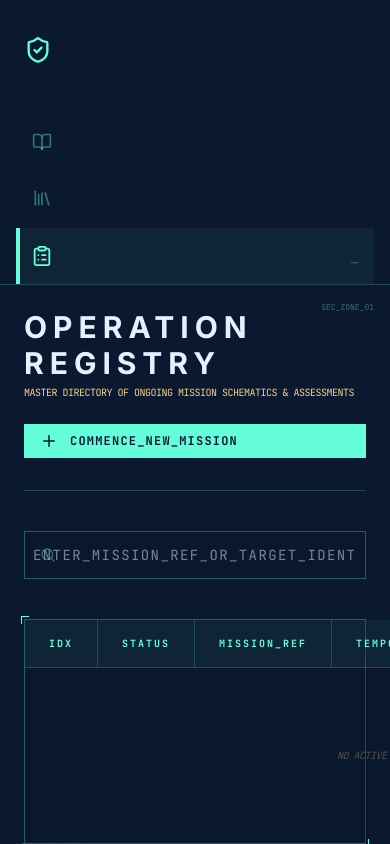
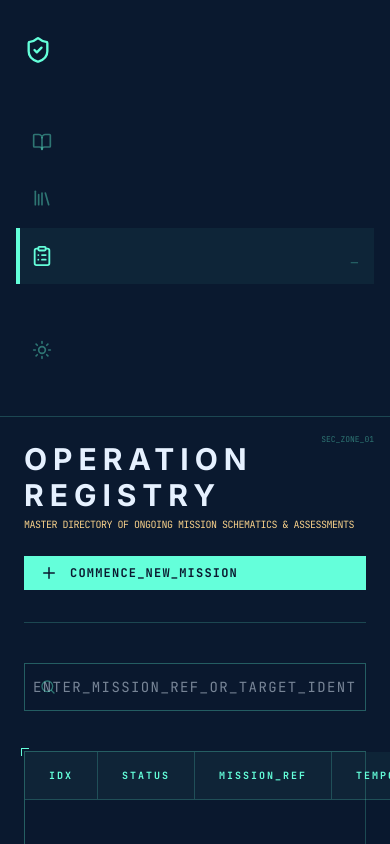
Before and after one commit to Small-Tools-and-Solutions/AI-Testing-Toolkit, a React (Vite) app: page / in a window 390 px wide. Shown: the top 844 px of the page. Built offline with nearby package versions, Linux system fonts and the light colour scheme.

Commit message:
feat: add light and dark theme support
Implement theme toggling with persistent storage and update color palettes to use CSS variables for dynamic switching.

```diff
--- a/src/App.tsx
+++ b/src/App.tsx
@@ -10,7 +10,7 @@ import TestPackEditor from './components/TestPackEditor';
 import TestExecution from './components/TestExecution';
 import TestLibrary from './components/TestLibrary';
 import ReportView from './components/ReportView';
-import { BookOpen, ClipboardList, Library, ShieldCheck, Pin, PinOff } from 'lucide-react';
+import { BookOpen, ClipboardList, Library, ShieldCheck, Pin, PinOff, Sun, Moon } from 'lucide-react';
 import { MemoryStoreProvider } from './lib/memoryStore';
 
 type View = 'guide' | 'missions' | 'library';
@@ -24,6 +24,18 @@ export default function App() {
 }
 
 function AppContent() {
+  const [theme, setTheme] = useState<'dark' | 'light'>(() => {
+    if (typeof window !== 'undefined') {
+      return (localStorage.getItem('theme') as 'dark' | 'light') || 'dark';
+    }
+    return 'dark';
+  });
+
+  useEffect(() => {
+    document.documentElement.setAttribute('data-theme', theme);
+    localStorage.setItem('theme', theme);
+  }, [theme]);
+
   const [currentView, setCurrentView] = useState<View>('missions');
   const [isSidebarPinned, setIsSidebarPinned] = useState(false);
   const [activePackId, setActivePackId] = useState<string | null>(null);
@@ -128,6 +140,23 @@ function AppContent() {
             label="MISSIONS"
           />
         </nav>
+
+        <div className="mt-auto px-4 pb-10">
+          <button
+            onClick={() => setTheme(theme === 'dark' ? 'light' : 'dark')}
+            className={`
+              w-full p-4 flex items-center gap-6 transition-all relative group/theme transition-colors
+              text-blueprint-line-solid/40 hover:text-blueprint-line-solid hover:bg-blueprint-line-solid/5
+            `}
+          >
+            <div className="shrink-0">
+              {theme === 'dark' ? <Sun size={20} /> : <Moon size={20} />}
+            </div>
+            <span className={`text-[11px] font-mono font-bold tracking-[0.2em] uppercase transition-opacity duration-300 ${isSidebarPinned ? 'opacity-100' : 'opacity-0 lg:group-hover:opacity-100'}`}>
+              {theme === 'dark' ? 'LIGHT_MODE' : 'DARK_MODE'}
+            </span>
+          </button>
+        </div>
       </aside>
 
       {/* Main Schematic Area */}
--- a/src/components/ReportView.tsx
+++ b/src/components/ReportView.tsx
@@ -37,9 +37,9 @@ export default function ReportView({ id, onClose }: ReportViewProps) {
   const pending = cases.filter(c => c.result === 'NOT TESTED').length;
 
   const chartData = [
-    { name: 'PASS', value: passed, color: '#50fa7b' },
-    { name: 'FAIL', value: failed, color: '#ff5555' },
-    { name: 'PENDING', value: pending, color: '#f7d08a' },
+    { name: 'PASS', value: passed, color: 'var(--blueprint-success)' },
+    { name: 'FAIL', value: failed, color: 'var(--blueprint-error)' },
+    { name: 'PENDING', value: pending, color: 'var(--blueprint-accent)' },
   ];
 
   const exportCSV = () => {
--- a/src/index.css
+++ b/src/index.css
@@ -1,27 +1,48 @@
 @import url('https://fonts.googleapis.com/css2?family=Inter:wght@400;500;600;700&family=JetBrains+Mono:wght@400;500;700&display=swap');
 @import "tailwindcss";
+
+:root {
+  --blueprint-paper: #0a192f;
+  --blueprint-line: rgba(100, 255, 218, 0.2);
+  --blueprint-line-solid: #64ffda;
+  --blueprint-accent: #f7d08a;
+  --blueprint-white: #e6f1ff;
+  --blueprint-error: #ff5555;
+  --blueprint-success: #50fa7b;
+}
+
+[data-theme='light'] {
+  --blueprint-paper: #f4f7fa;
+  --blueprint-line: rgba(15, 23, 42, 0.1);
+  --blueprint-line-solid: #0f4c81; /* Classic Blue */
+  --blueprint-accent: #c2410c; /* High contrast orange */
+  --blueprint-white: #0f172a; /* Slate 900 */
+  --blueprint-error: #dc2626;
+  --blueprint-success: #16a34a;
+}
 
 @theme {
   --font-sans: "Inter", ui-sans-serif, system-ui, sans-serif;
   --font-mono: "JetBrains Mono", ui-monospace, SFMono-Regular, monospace;
 
   /* Blueprint/Engineering Palette */
-  --color-blueprint-paper: #0a192f;
-  --color-blueprint-line: rgba(100, 255, 218, 0.2);
-  --color-blueprint-line-solid: #64ffda;
-  --color-blueprint-accent: #f7d08a; /* Drafting Yellow */
-  --color-blueprint-white: #e6f1ff;
-  --color-blueprint-error: #ff5555;
-  --color-blueprint-success: #50fa7b;
+  --color-blueprint-paper: var(--blueprint-paper);
+  --color-blueprint-line: var(--blueprint-line);
+  --color-blueprint-line-solid: var(--blueprint-line-solid);
+  --color-blueprint-accent: var(--blueprint-accent);
+  --color-blueprint-white: var(--blueprint-white);
+  --color-blueprint-error: var(--blueprint-error);
+  --color-blueprint-success: var(--blueprint-success);
 }
 
 @layer base {
   body {
     @apply bg-blueprint-paper text-blueprint-white font-sans antialiased;
     background-image:
-      linear-gradient(var(--color-blueprint-line) 1px, transparent 1px),
-      linear-gradient(90deg, var(--color-blueprint-line) 1px, transparent 1px);
+      linear-gradient(var(--blueprint-line) 1px, transparent 1px),
+      linear-gradient(90deg, var(--blueprint-line) 1px, transparent 1px);
     background-size: 40px 40px;
+    transition: background-color 0.3s ease, color 0.3s ease;
   }
 }
 
```
